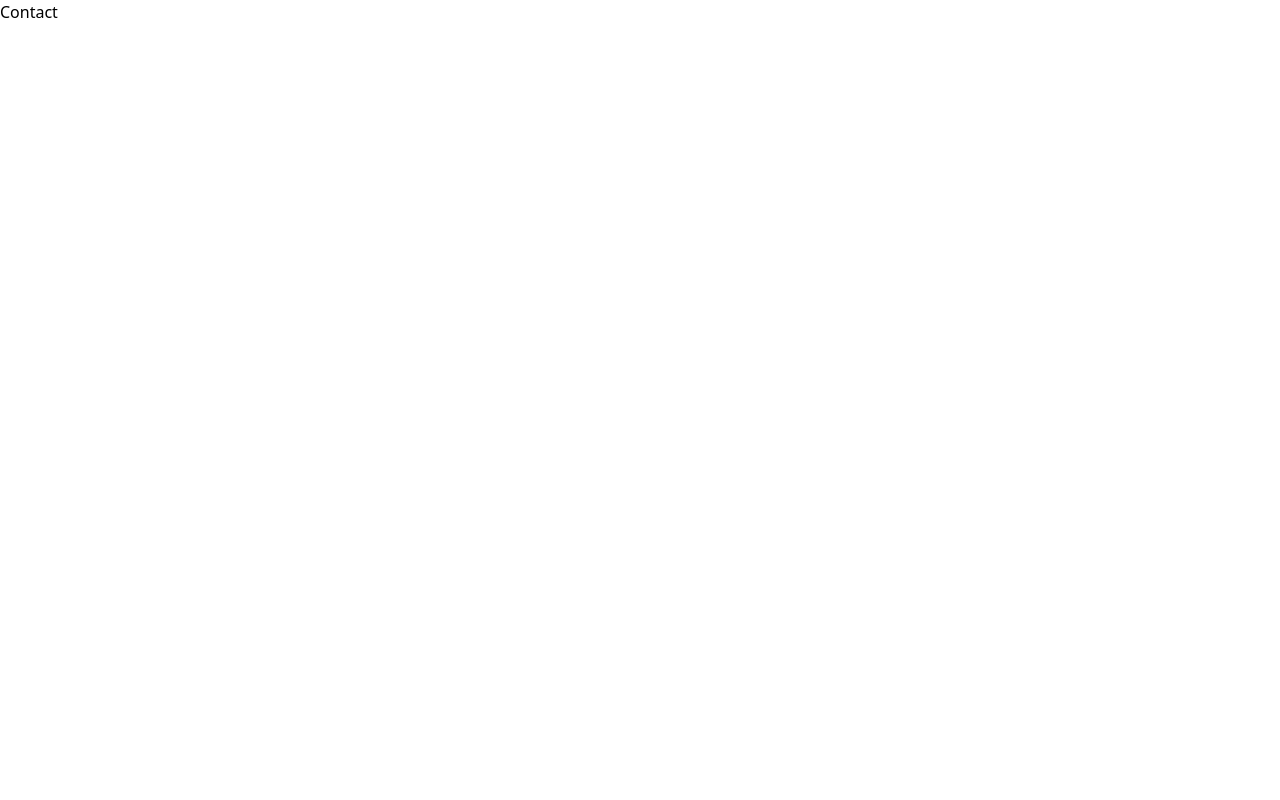
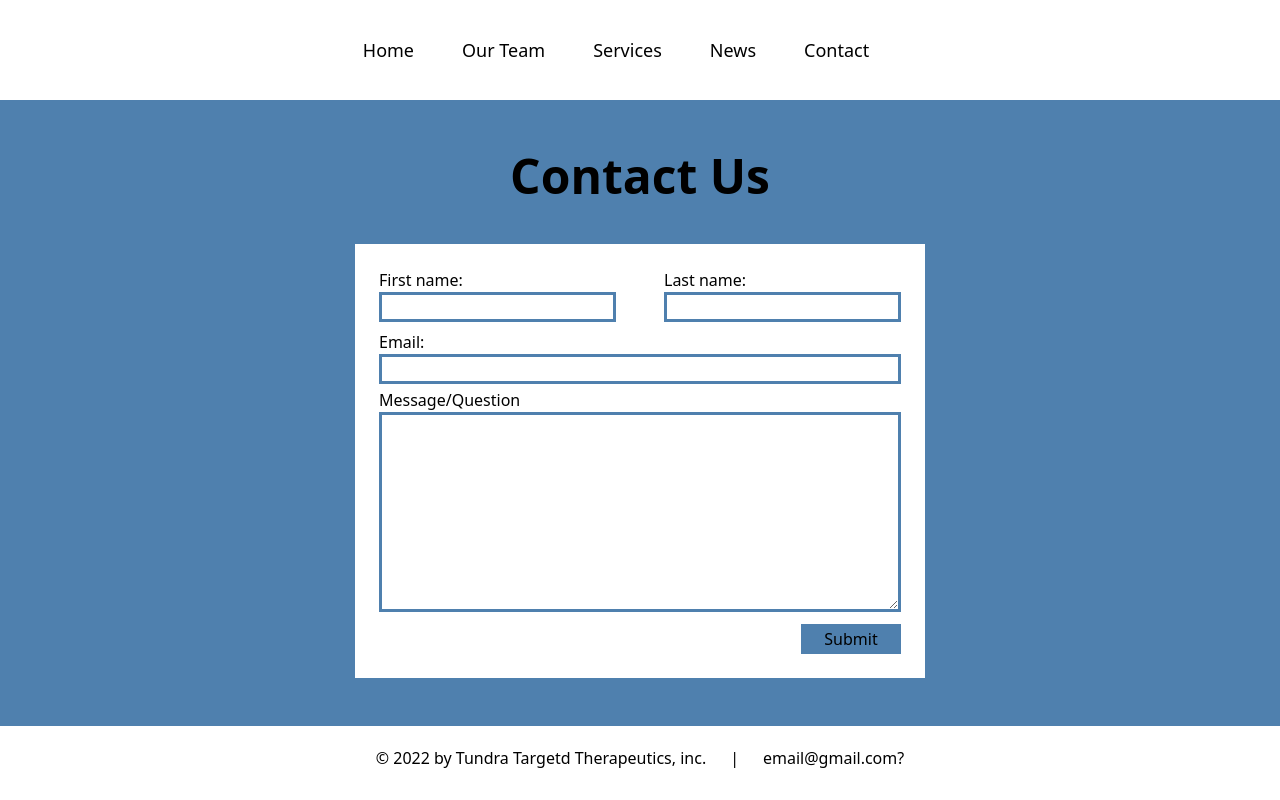
Before and after one commit to katlizf/Next.js-TypeScript-Site-Mock-Up, a Next.js app: page /Contact in a window 1280 px wide. Built offline with nearby package versions, Linux system fonts and the light colour scheme.

Commit message:
starting contact form and styling

```diff
--- a/src/components/EmailForm.tsx
+++ b/src/components/EmailForm.tsx
@@ -0,0 +1,34 @@
+import styles from '../styles/EmailForm.module.css'
+
+function EmailForm() {
+	return (
+		<div className={styles.formContainer}>
+			<h1 className={styles.header}>Contact Us</h1>
+			<form className={styles.form}>
+				<div className={styles.row}>
+					<div className={styles.column}>
+						<label htmlFor='first'>First name:</label>
+						<input type='text' className={styles.first} id='first'></input>
+					</div>
+					<div className={styles.column}>
+						<label htmlFor='last'>Last name:</label>
+						<input type='text' className={styles.last} id='last'></input>
+					</div>
+				</div>
+				<div className={styles.column}>
+					<label htmlFor='email'>Email:</label>
+					<input type='email' className={styles.email} id='email'></input>
+				</div>
+                <div className={styles.column}>
+                    <h3>Message/Question</h3>
+                    <textarea className={styles.textArea} />
+                </div>
+                <div className={styles.button}>
+                    <button className={styles.submit}>Submit</button>
+                </div>
+			</form>
+		</div>
+	)
+}
+
+export default EmailForm
--- a/src/pages/Contact.tsx
+++ b/src/pages/Contact.tsx
@@ -1,7 +1,19 @@
+import Navbar from "../components/Navbar"
+import Footer from "../components/Footer"
+import EmailForm from "../components/EmailForm"
+import Head from "next/head"
+
 function Contact() {
-  return (
-    <div>Contact</div>
-  )
+    return (
+        <div>
+            <Head>
+            <title>TTD Contact</title>
+            </Head>
+            <Navbar />
+            <EmailForm />
+            <Footer />
+        </div>
+    )
 }
 
 export default Contact
--- /dev/null
+++ b/src/styles/EmailForm.module.css
@@ -0,0 +1,80 @@
+.formContainer {
+    display: flex;
+    flex-direction: column;
+    align-items: center;
+    padding-top: 2.5rem;
+    background-color: #4f80ae;
+    background-size: cover;
+    background-position: center;
+    z-index: 1;
+}
+.header {
+    font-size: 3rem;
+    font-weight: bold;
+    margin-bottom: 2rem;
+    z-index: 99;
+}
+.form {
+    background-color: white;
+    padding: 1.5rem;
+    margin-bottom: 3rem;
+}
+.row {
+    display: flex;
+    flex-direction: row;
+    margin-bottom: 0.25rem;
+}
+.column {
+    display: flex;
+    flex-direction: column;
+    margin-bottom: 0.25rem;
+}
+.first {
+    border: solid;
+    border-width: 3px;
+    margin-right: 3rem;
+    border-color: #4f80ae;
+}
+.first:hover {
+    border-color: #87b2da;
+}
+.last {
+    border: solid;
+    border-width: 3px;
+    border-color: #4f80ae;
+}
+.last:hover {
+    border-color: #87b2da;
+}
+.email {
+    border: solid;
+    border-width: 3px;
+    border-color: #4f80ae;
+}
+.email:hover {
+    border-color: #87b2da;
+}
+.textArea {
+    border: solid;
+    border-width: 3px;
+    border-color: #4f80ae;
+    overflow: auto;
+    height: 200px;
+    margin-bottom: 0.5rem;
+}
+.textArea:hover {
+    border-color: #87b2da;
+}
+.button {
+    display: flex;
+    justify-content: flex-end;
+}
+.submit {
+    border: solid;
+    border-color: #4f80ae;
+    background-color: #4f80ae;
+    width: 100px;
+}
+.submit:hover {
+    background-color: #78a3cb;
+}
```
